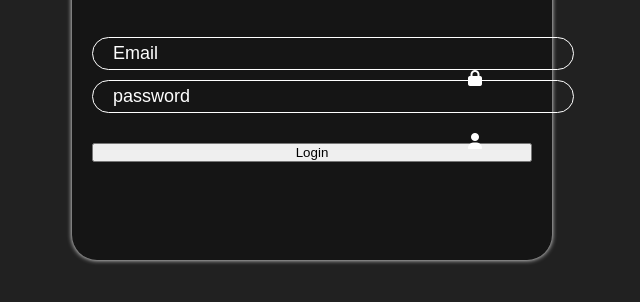
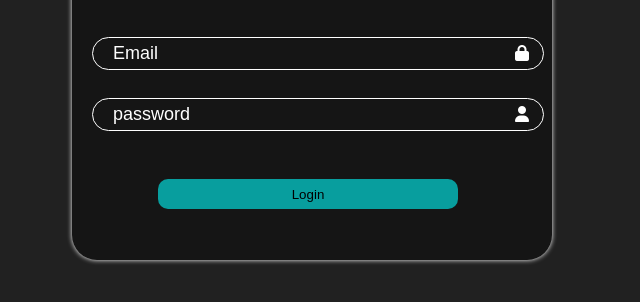
Before and after one commit to AbdullahGailani/pos, a plain HTML site: page index.html in a window 1280 px wide. Shown: the part 300-602 px from the top of the page, without its empty margins (328-968 px from the left). Drawn offline with Linux system fonts and the light colour scheme.

Commit message:
we will make it

```diff
--- a/index.html
+++ b/index.html
@@ -34,15 +34,19 @@
     <div class="login">
       <div class="login-user-form">
         <h1>Enter User Name and Password</h1>
-        <div class="login-input">
+        <div class="login1-input">
+          <div class="email-space">
           <input type="email" placeholder="Email" />
+          </div>
           <i class="fa-solid fa-lock icon" style="color: #ffffff"></i>
         </div>
-        <div class="login-input">
+        <div class="login2-input">
+          <div class="email-space2">
           <input type="password" placeholder="password" class="password" />
+          </div>
           <i class="fa-solid fa-user icon" style="color: #ffffff"></i>
         </div>
-        <button type="submit">Login</button>
+        <button type="submit" class="btn1">Login</button>
       </div>
     </div>
   </body>
--- a/style.css
+++ b/style.css
@@ -84,3 +84,36 @@ body {
 .password {
   margin-bottom: 20px;
 }
+.login1-input i{
+position: relative;
+bottom: 25px;
+left: 210px;
+}
+.email-space{
+  margin-right: 30px;
+}
+.login2-input i{
+position: relative;
+bottom: 45px;
+left: 210px;
+}
+.email-space2{
+  margin-right: 30px;
+}
+.btn1{
+  cursor: pointer;
+  border: none;
+  border-radius: 10px;
+  display: flex;
+  justify-content: center;
+  width: 300px;
+  height: 30px;
+  margin-left: 15%;
+  align-items: center;
+  background-color: rgb(8, 158, 158);
+  transition: 0.5s;
+}
+.btn1:hover{
+  border: 3.5px solid rgb(232, 236, 243);
+  border-style: dotted;
+}
```
